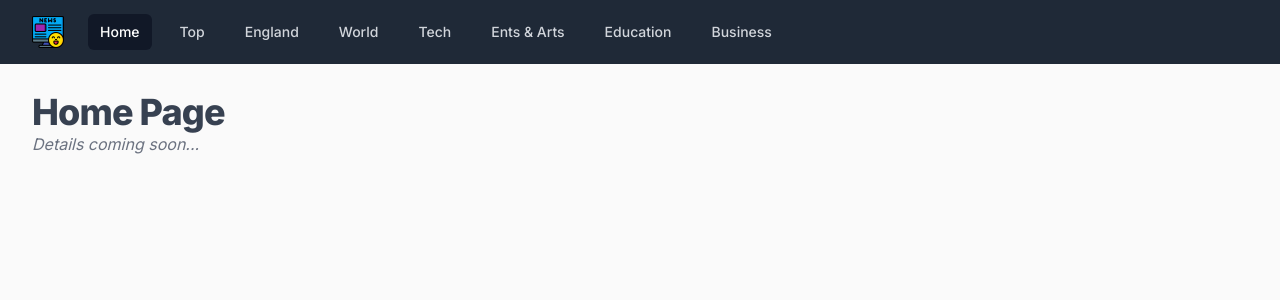
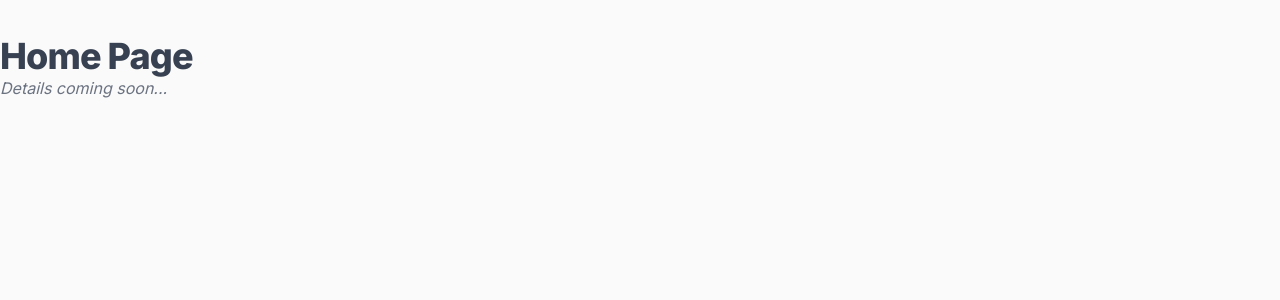
Before and after one commit to tj2904/positive-press, a Next.js app: page / in a window 1280 px wide. Shown: the top 300 px of the page. Built offline with nearby package versions, Linux system fonts and the light colour scheme.

Commit message:
adds additional layout file for news dir updates root layout to have less styling

```diff
--- a/app/layout.tsx
+++ b/app/layout.tsx
@@ -1,5 +1,5 @@
 import "../styles/globals.css";
-import Header from "./components/Header";
+// import Header from "./components/Header";
 import { Inter } from '@next/font/google'
 import { AnalyticsWrapper } from './components/analytics';
 
@@ -13,14 +13,8 @@ export default function RootLayout({
   return (
     <html lang="en" className={inter.className}>
       <head />
-      <body className="bg-neutral-50">
-        <Header />
-        <div className="container mx-auto max-w-8xl px-4 sm:px-6 lg:px-8 mt-7">
-          {/* <div className="mt-16 text-transparent text-6xl bg-clip-text bg-gradient-to-r from-blue-700 to-teal-300 text-center font-serif font-extrabold">
-            Positive Press
-          </div> */}
-          {children}
-        </div>
+      <body className="bg-neutral-50 ">
+        {children}
         <AnalyticsWrapper />
       </body>
     </html>
--- /dev/null
+++ b/app/news/layout.tsx
@@ -0,0 +1,22 @@
+// import "../styles/globals.css";
+import Header from "../components/Header"
+// import { Inter } from '@next/font/google'
+// import { AnalyticsWrapper } from '../components/analytics';
+
+// const inter = Inter({ subsets: ['latin'], variable: '--font-inter', })
+
+export default function NewsLayout({
+  children,
+}: {
+  children: React.ReactNode
+}) {
+  return (
+
+    <div >
+      <Header />
+      <div className=" container mx-auto max-w-8xl px-4 sm:px-6 lg:px-8 my-7 bg-neutral-50">
+        {children}
+      </div>
+    </div>
+  )
+}
--- a/app/page.tsx
+++ b/app/page.tsx
@@ -1,11 +1,11 @@
 function Home() {
 
   return (
-    <>
+    <div className="container mx-auto my-9">
       <h1 className="text-3xl font-extrabold tracking-tight text-gray-700 sm:text-4xl"
       >Home Page</h1>
       <p className="italic text-gray-500 mt-0 mb-4">Details coming soon...</p>
-    </>
+    </div>
   )
 }
 
--- a/package.json
+++ b/package.json
@@ -10,7 +10,7 @@
   },
   "dependencies": {
     "@headlessui/react": "^1.7.10",
-    "@heroicons/react": "^2.0.15",
+    "@heroicons/react": "^2.0.17",
     "@next/font": "^13.1.1",
     "@types/node": "18.11.18",
     "@types/react": "18.0.26",
```
Also changed, not shown: 1 other file (tests, documents, lock files or other folders).
